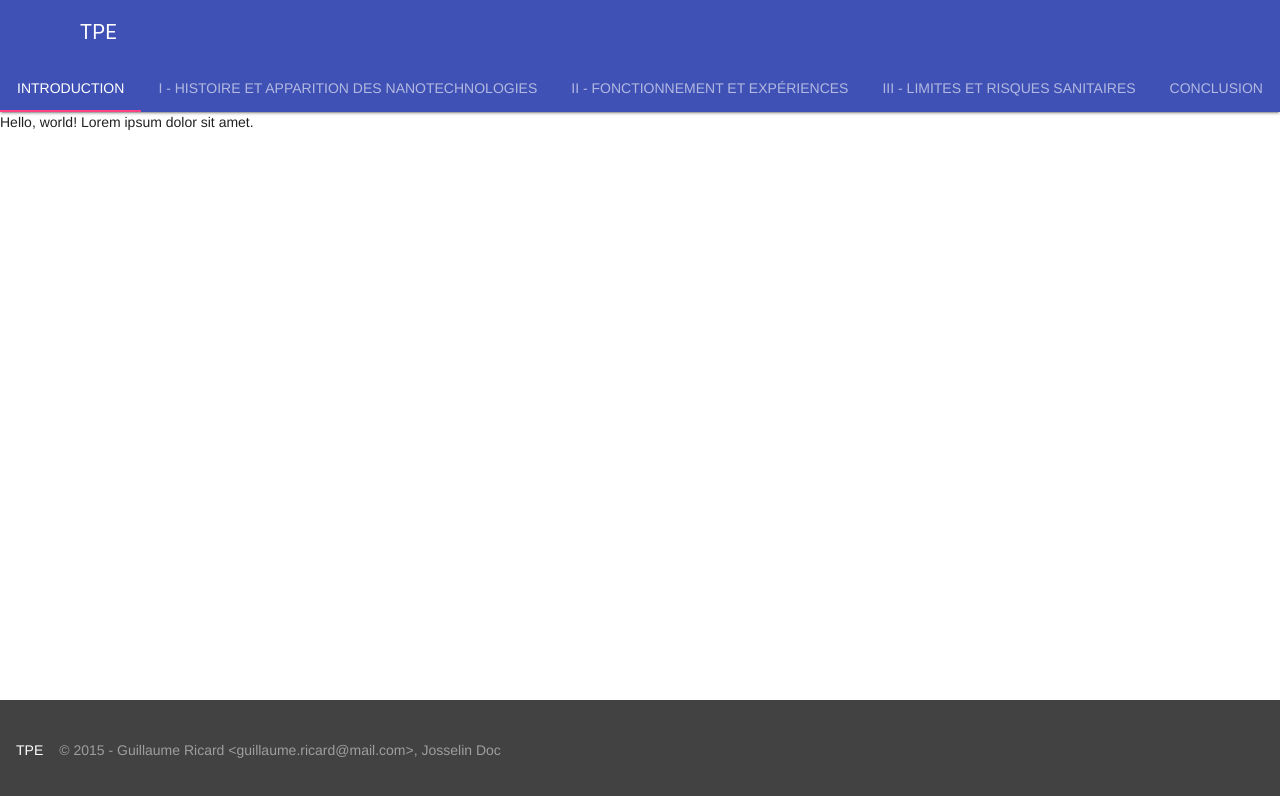
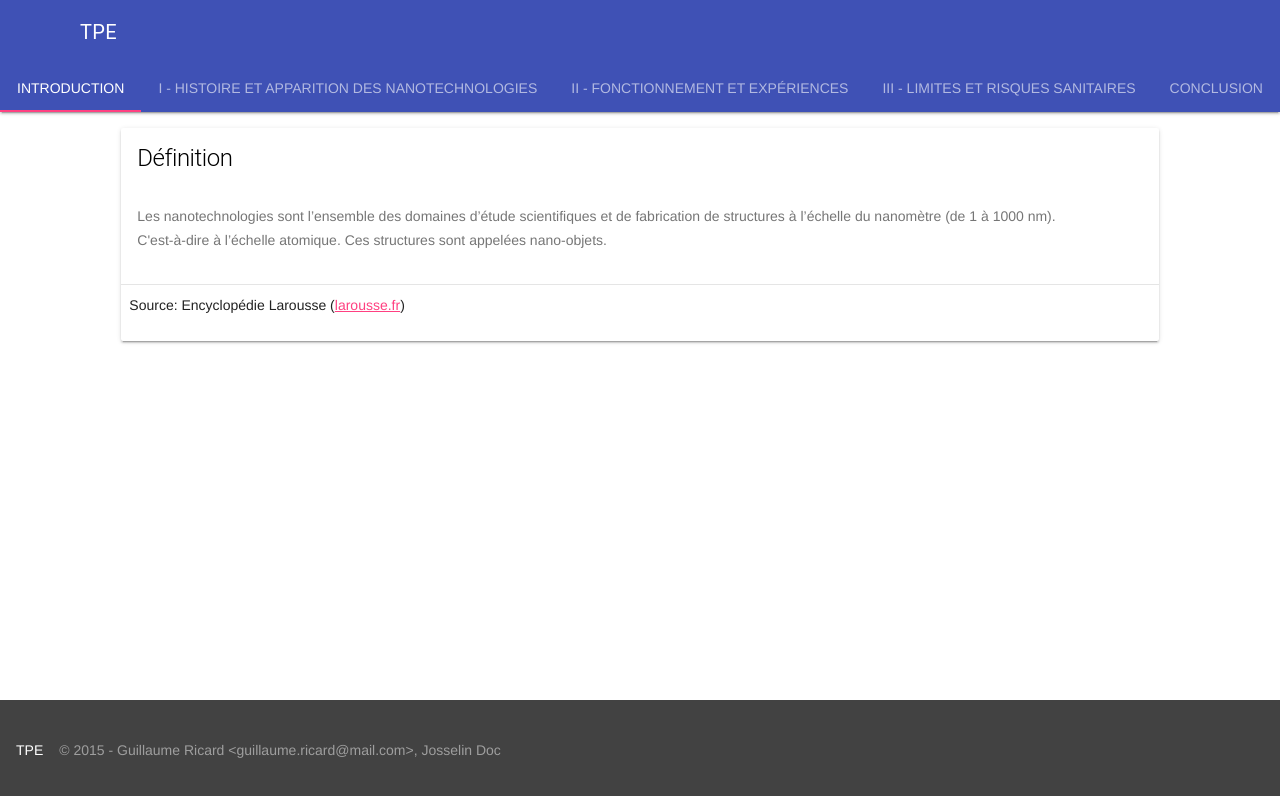
Before and after one commit to willRicard/TPE, a website: page app/index.html in a window 1280 px wide. Drawn offline with nearby package versions, Linux system fonts and the light colour scheme.

Commit message:
index.html: added definition card.

```diff
--- a/app/index.html
+++ b/app/index.html
@@ -6,6 +6,11 @@
 	<link rel="author" href="../README.md"/>
 	<link rel="stylesheet" href="../bower_components/material-design-lite/material.min.css"/>
 	<script src="../bower_components/material-design-lite/material.min.js"></script>
+	<style>
+.tpe-card {
+	width: 100%;
+}
+	</style>
 	<title>TPE - Les nanotechnologies</title>
 </head>
 <body>
@@ -25,7 +30,23 @@
 		</header>
 		<main class="mdl-layout__content">
 			<section class="mdl-layout__tab-panel is-active" id="intro">
-				<div class="page-content">Hello, world! Lorem ipsum dolor sit amet.</p>
+				<div class="mdl-grid">
+					<div class="mdl-cell mdl-cell--1-col"></div>
+					<div class="mdl-cell mdl-cell--10-col">
+						<div class="tpe-card mdl-card mdl-shadow--2dp">
+							<div class="mdl-card__title">
+								<h1 class="mdl-card__title-text">Définition</h1>
+							</div>
+							<div class="mdl-card__supporting-text">
+								<p>Les nanotechnologies sont l’ensemble des domaines d’étude scientifiques et de fabrication de structures à l’échelle du nanomètre (de 1 à 1000 nm). C'est-à-dire à l’échelle atomique. Ces structures sont appelées nano-objets.  </p>
+							</div>
+							<div class="mdl-card__actions mdl-card--border">
+								<p>Source: Encyclopédie Larousse (<a href="http://larousse.fr">larousse.fr</a>)</p>
+							</div>
+						</div>
+					</div>
+					<div class="mdl-cell mdl-cell--1-col"></div>
+				</div>
 			</section>
 			<section class="mdl-layout__tab-panel" id="partie1">
 				<div class="page-content">This is tab 2 / Part 1</div>
```
